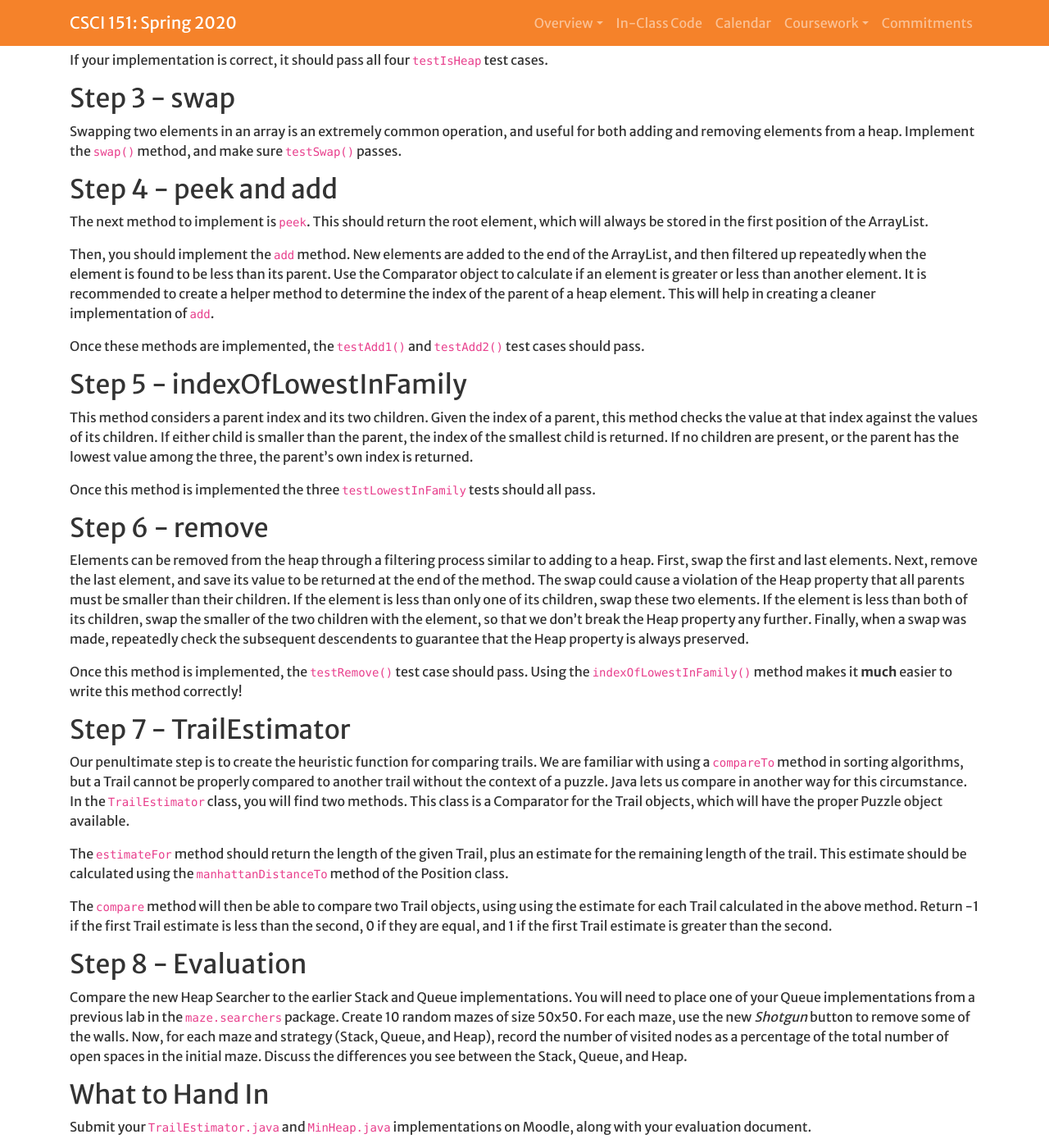
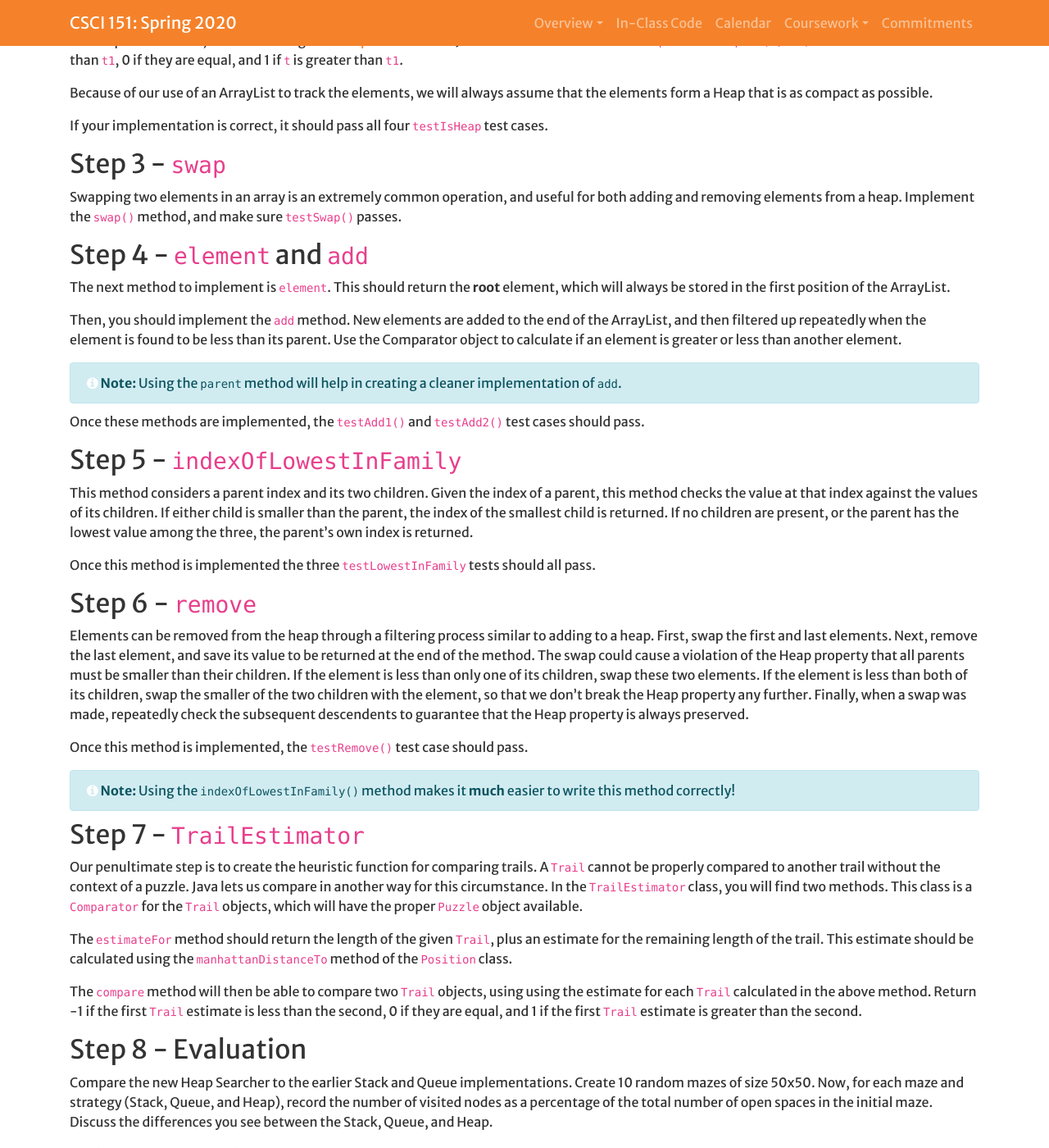
Before and after one commit to Hendrix-CS/csci151, a Jekyll site: the page built from labs/maze-astar.md, in a window 1280 px wide and 1400 px high, scrolled down 897 px. Shown: the whole window at 82% size. Built offline with Jekyll 4.4.1, drawn with Linux system fonts in a browser that asks for light colours; a script that is not in the unit is left out; our own code applies the rules of GitHub Pages for plain Markdown files; some of the changed text lies outside the part shown.

Commit message:
Updates for Heap lab

```diff
--- a/labs/maze-astar.md
+++ b/labs/maze-astar.md
@@ -48,37 +48,44 @@ We will be implementing a Heap where the **minimum** node will be the
 root of the Heap. Our implementation will use an ArrayList to store all
 the elements of our Heap. Complete the `isHeap()` method so that it will
 check that all of the properties of a Heap are present. Namely, you must
-verify that each element is smaller than its children elements. Because
-of our use of an ArrayList to track the elements, we will always assume
+verify that each element is *smaller* than its children elements.
+
+To compare elements, we will be using the
+[Comparator](https://docs.oracle.com/en/java/javase/11/docs/api/java.base/java/util/Comparator.html)
+class in Java. You can assume a call to `comparator.compare(t, t1)` will return -1 if `t` is less than `t1`,
+0 if they are equal, and 1 if `t` is
+greater than `t1`.
+
+Because of our use of an ArrayList to track the elements, we will always assume
 that the elements form a Heap that is as compact as possible.
 
 If your implementation is correct, it should pass all four `testIsHeap`
 test cases.
 
-## Step 3 - swap
+## Step 3 - `swap`
 
 Swapping two elements in an array is an extremely common operation, and
 useful for both adding and removing elements from a heap. Implement the
 `swap()` method, and make sure `testSwap()` passes.
 
-## Step 4 - peek and add
+## Step 4 - `element` and `add`
 
-The next method to implement is `peek`. This should return the root
+The next method to implement is `element`. This should return the **root**
 element, which will always be stored in the first position of the
 ArrayList.
 
 Then, you should implement the `add` method. New elements are added to
 the end of the ArrayList, and then filtered up repeatedly when the
 element is found to be less than its parent. Use the Comparator object
-to calculate if an element is greater or less than another element. It
-is recommended to create a helper method to determine the index of the
-parent of a heap element. This will help in creating a cleaner
-implementation of `add`.
+to calculate if an element is greater or less than another element.
+
+{% include note.html content="Using the `parent` method will help in creating a cleaner
+implementation of `add`." %}
 
 Once these methods are implemented, the `testAdd1()` and `testAdd2()`
 test cases should pass.
 
-## Step 5 - indexOfLowestInFamily
+## Step 5 - `indexOfLowestInFamily`
 
 This method considers a parent index and its two children. Given the
 index of a parent, this method checks the value at that index against
@@ -90,7 +97,7 @@ index is returned.
 Once this method is implemented the three `testLowestInFamily` tests
 should all pass.
 
-## Step 6 - remove
+## Step 6 - `remove`
 
 Elements can be removed from the heap through a filtering process
 similar to adding to a heap. First, swap the first and last elements.
@@ -104,36 +111,34 @@ further. Finally, when a swap was made, repeatedly check the subsequent
 descendents to guarantee that the Heap property is always preserved.
 
 Once this method is implemented, the `testRemove()` test case should
-pass. Using the `indexOfLowestInFamily()` method makes it **much**
-easier to write this method correctly!
+pass.
 
-## Step 7 - TrailEstimator
+{% include note.html content="Using the `indexOfLowestInFamily()` method makes it **much**
+easier to write this method correctly!" %}
+
+## Step 7 - `TrailEstimator`
 
 Our penultimate step is to create the heuristic function for comparing
-trails. We are familiar with using a `compareTo` method in sorting
-algorithms, but a Trail cannot be properly compared to another trail
+trails. A `Trail` cannot be properly compared to another trail
 without the context of a puzzle. Java lets us compare in another way for
 this circumstance. In the `TrailEstimator` class, you will find two
-methods. This class is a Comparator for the Trail objects, which will
-have the proper Puzzle object available.
+methods. This class is a `Comparator` for the `Trail` objects, which will
+have the proper `Puzzle` object available.
 
-The `estimateFor` method should return the length of the given Trail,
+The `estimateFor` method should return the length of the given `Trail`,
 plus an estimate for the remaining length of the trail. This estimate
 should be calculated using the `manhattanDistanceTo` method of the
-Position class.
+`Position` class.
 
-The `compare` method will then be able to compare two Trail objects,
-using using the estimate for each Trail calculated in the above method.
-Return -1 if the first Trail estimate is less than the second, 0 if they
-are equal, and 1 if the first Trail estimate is greater than the second.
+The `compare` method will then be able to compare two `Trail` objects,
+using using the estimate for each `Trail` calculated in the above method.
+Return -1 if the first `Trail` estimate is less than the second, 0 if they
+are equal, and 1 if the first `Trail` estimate is greater than the second.
 
 ## Step 8 - Evaluation
 
 Compare the new Heap Searcher to the earlier Stack and Queue
-implementations. You will need to place one of your Queue
-implementations from a previous lab in the `maze.searchers` package.
-Create 10 random mazes of size 50x50. For each maze, use the new
-*Shotgun* button to remove some of the walls. Now, for each maze and
+implementations. Create 10 random mazes of size 50x50. Now, for each maze and
 strategy (Stack, Queue, and Heap), record the number of visited nodes as
 a percentage of the total number of open spaces in the initial maze.
 Discuss the differences you see between the Stack, Queue, and Heap.
```
Also changed, not shown: 1 other file.
